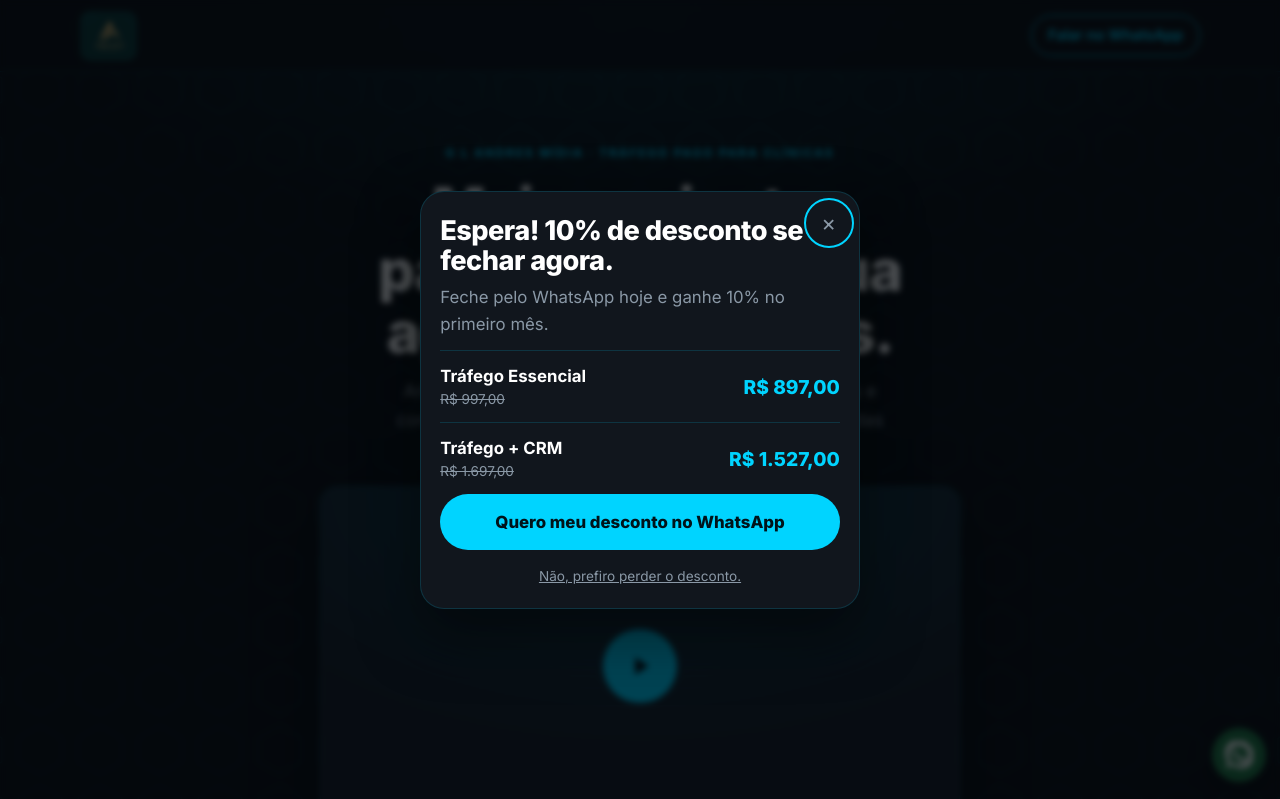
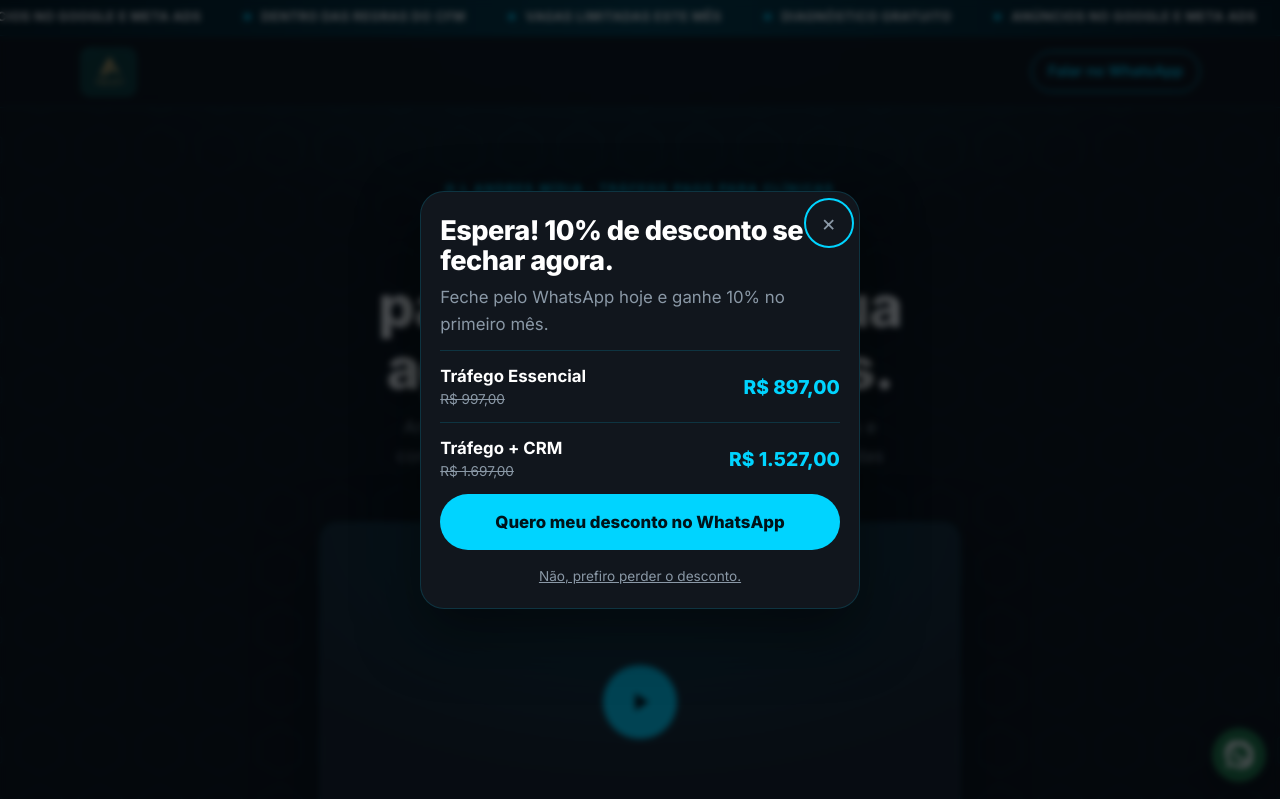
Before and after one commit to gbandres12/lp-andresmidia1, a plain HTML site: page index.html in a window 1280 px wide. Shown: the top 799 px of the page. Drawn offline with Linux system fonts and the light colour scheme.

Commit message:
Adicionar faixa de destaque animada no topo do site
Co-authored-by: base44-builder[bot] <245833847+base44-builder[bot]@users.noreply.github.com>

```diff
--- a/css/styles.css
+++ b/css/styles.css
@@ -14,6 +14,7 @@
   --max: 1120px;
   --header: 72px;
   --dock: 4.6rem;
+  --ticker: 36px;
 }
 
 *,
@@ -94,10 +95,54 @@ h2,
   color: var(--muted);
 }
 
+/* TICKER */
+.ticker {
+  position: sticky;
+  top: 0;
+  z-index: 21;
+  height: var(--ticker);
+  display: flex;
+  align-items: center;
+  overflow: hidden;
+  background: linear-gradient(90deg, #00131a, #003848 50%, #00131a);
+  border-bottom: 1px solid var(--line);
+}
+
+.ticker-track {
+  display: inline-flex;
+  align-items: center;
+  gap: 2.5rem;
+  white-space: nowrap;
+  width: max-content;
+  animation: ticker 24s linear infinite;
+  color: #fff;
+  font-weight: 700;
+  font-size: 0.8rem;
+  letter-spacing: 0.04em;
+  text-transform: uppercase;
+}
+
+.ticker-track span {
+  display: inline-flex;
+  align-items: center;
+  gap: 0.5rem;
+}
+
+.ticker-track span::before {
+  content: "★";
+  color: var(--cyan);
+  font-size: 0.68rem;
+}
+
+@keyframes ticker {
+  from { transform: translateX(0); }
+  to { transform: translateX(-50%); }
+}
+
 /* HEADER */
 .site-header {
   position: sticky;
-  top: 0;
+  top: var(--ticker);
   z-index: 20;
   height: var(--header);
   display: flex;
@@ -833,7 +878,8 @@ input::placeholder {
 
 @media (prefers-reduced-motion: reduce) {
   .reveal,
-  .video-play {
+  .video-play,
+  .ticker-track {
     animation: none;
     opacity: 1;
     transform: none;
--- a/index.html
+++ b/index.html
@@ -41,6 +41,9 @@
   -->
 </head>
 <body>
+  <div class="ticker" aria-label="Destaques">
+    <div class="ticker-track" id="ticker"></div>
+  </div>
   <header class="site-header">
     <div class="wrap">
       <a class="brand" href="#topo">
--- a/js/config.js
+++ b/js/config.js
@@ -7,6 +7,14 @@ const SITE = {
   instagram: "https://instagram.com/andresmidia",
   cnpj: "00.000.000/0001-00",
   cidade: "Santarém/PA",
+
+  /** Mensagens que passam na faixa de destaque no topo da página. */
+  ticker: [
+    "Diagnóstico gratuito",
+    "Anúncios no Google e Meta Ads",
+    "Dentro das regras do CFM",
+    "Vagas limitadas este mês",
+  ],
 
   /** URL do Google Apps Script (web app). Deixe "" para não enviar. */
   webhookUrl: "",
--- a/js/main.js
+++ b/js/main.js
@@ -49,6 +49,14 @@ function fillPrices() {
   document.querySelector("[data-off='essencial-new']").textContent = brl(discount(SITE.precos.essencial));
   document.querySelector("[data-off='crm-old']").textContent = brl(SITE.precos.crm);
   document.querySelector("[data-off='crm-new']").textContent = brl(discount(SITE.precos.crm));
+}
+
+function renderTicker() {
+  const root = document.querySelector("#ticker");
+  if (!root) return;
+  const items = SITE.ticker.map((t) => `<span>${t}</span>`).join("");
+  // duplica o conteúdo para um loop contínuo e sem emenda
+  root.innerHTML = items + items;
 }
 
 function renderGestores() {
@@ -225,6 +233,7 @@ if (!motion && "IntersectionObserver" in window) {
   document.querySelectorAll(".reveal").forEach((node) => node.classList.add("is-in"));
 }
 
+renderTicker();
 renderGestores();
 fillPrices();
 renderQuotes();
```
